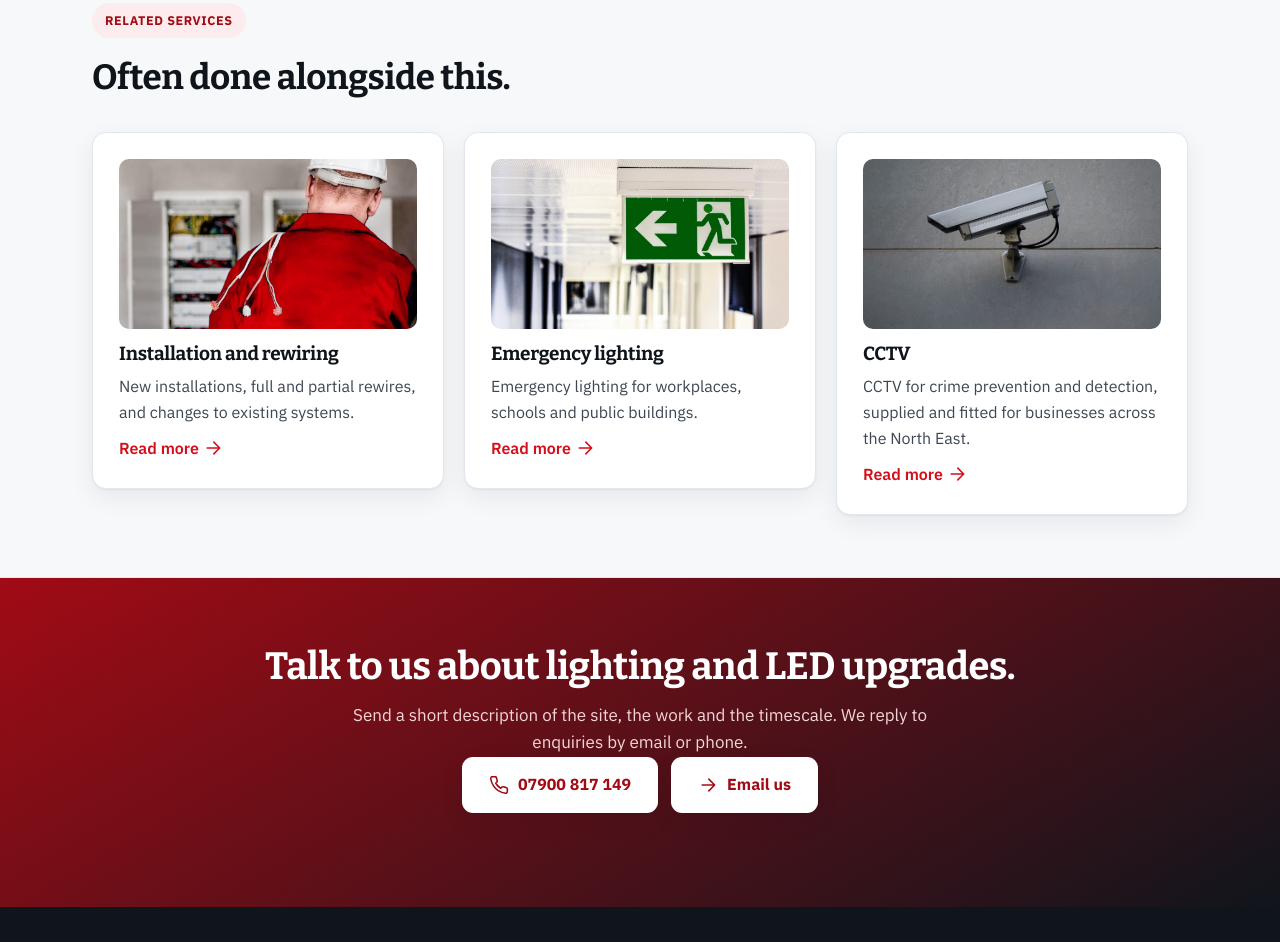
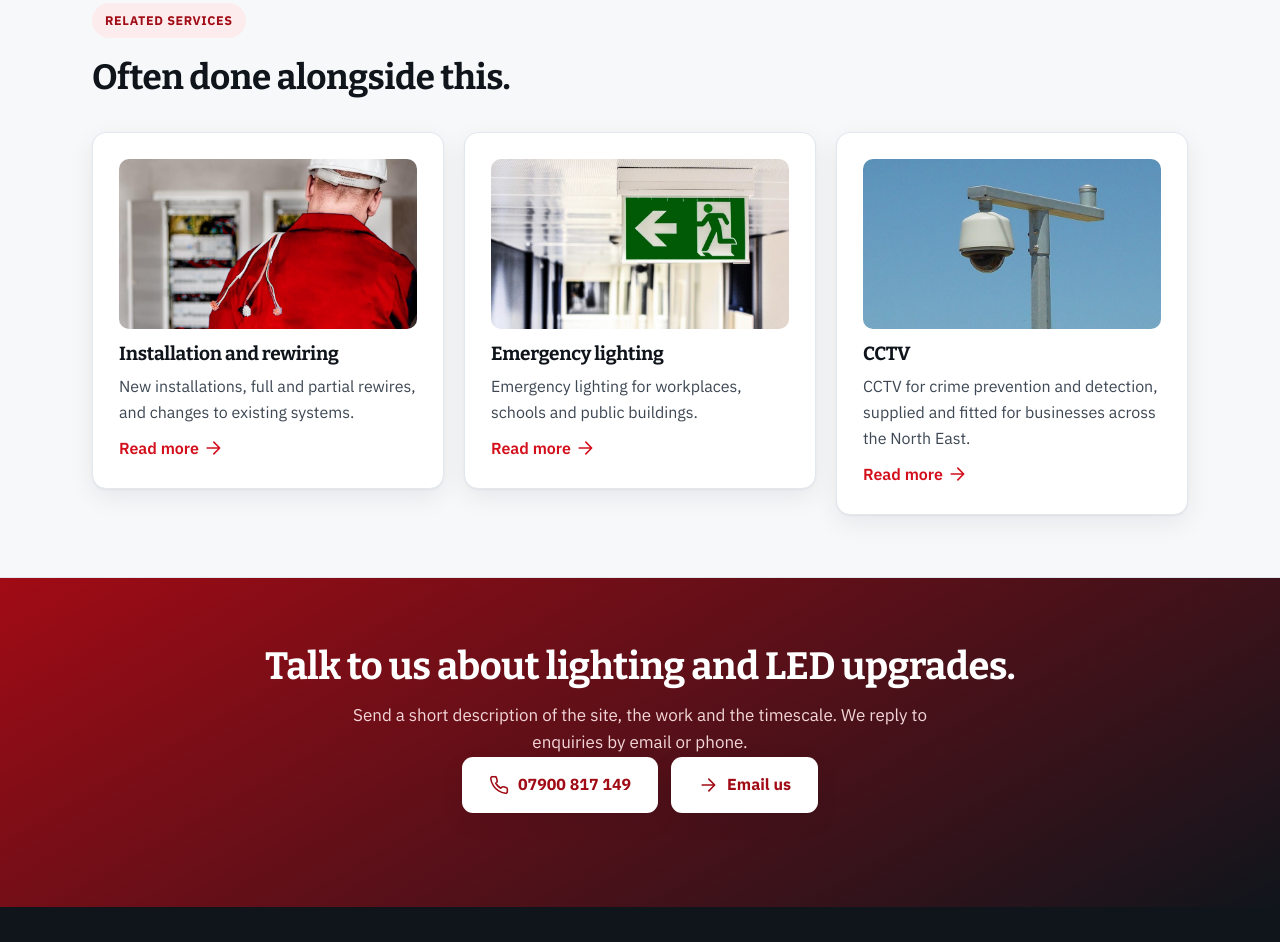
Before and after one commit to andrei170/s-davison-site, a plain HTML site: page lighting.html in a window 1280 px wide. Shown: the part 1555-2497 px from the top of the page. Drawn offline with nearby package versions, Linux system fonts and the light colour scheme.

Commit message:
Build AG1 asset pack

```diff
--- a/lighting.html
+++ b/lighting.html
@@ -236,7 +236,7 @@ a{color:inherit}
 <div class="card"><h3>Questions</h3><div class="qa"><h3>Will LED lighting lower our running costs?</h3><p>The right LED lighting can reduce both energy and maintenance costs. Our proposal sets out what we would fit and why.</p></div><div class="qa"><h3>Do you give an itemised quote?</h3><p>Yes. The quote lists the materials and the installation.</p></div></div></div></div></section>
 <section class="sec alt"><div class="wrap"><div class="shead"><div class="kicker">Related services</div><h2>Often done alongside this.</h2></div><div class="grid3 svcgrid"><a href="electrical-installation-and-rewiring.html"><div class="card"><img class="cthumb" src="assets/stock/installation-red.jpg" width="960" height="639" alt="An electrician in red workwear at a distribution board" loading="lazy"><h3>Installation and rewiring</h3>
 <p>New installations, full and partial rewires, and changes to existing systems.</p><p style="margin-top:10px;color:var(--brand);font-weight:600">Read more <svg class="ic"><use href="#i-arrow"></use></svg></p></div></a><a href="emergency-lighting.html"><div class="card"><img class="cthumb" src="assets/stock/corridor-exit.jpg" width="1024" height="538" alt="Illuminated green running-man emergency exit sign in a corridor" loading="lazy"><h3>Emergency lighting</h3>
-<p>Emergency lighting for workplaces, schools and public buildings.</p><p style="margin-top:10px;color:var(--brand);font-weight:600">Read more <svg class="ic"><use href="#i-arrow"></use></svg></p></div></a><a href="cctv.html"><div class="card"><img class="cthumb" src="assets/stock/cctv.jpg" width="1400" height="933" alt="CCTV camera mounted on a wall" loading="lazy"><h3>CCTV</h3>
+<p>Emergency lighting for workplaces, schools and public buildings.</p><p style="margin-top:10px;color:var(--brand);font-weight:600">Read more <svg class="ic"><use href="#i-arrow"></use></svg></p></div></a><a href="cctv.html"><div class="card"><img class="cthumb" src="assets/stock/cctv-dome.jpg" width="810" height="540" alt="A modern dome CCTV camera" loading="lazy"><h3>CCTV</h3>
 <p>CCTV for crime prevention and detection, supplied and fitted for businesses across the North East.</p><p style="margin-top:10px;color:var(--brand);font-weight:600">Read more <svg class="ic"><use href="#i-arrow"></use></svg></p></div></a></div></div></section>
 <section class="final"><div class="wrap" style="text-align:center"><h2>Talk to us about lighting and LED upgrades.</h2>
 <p class="lede" style="margin:0 auto">Send a short description of the site, the work and the timescale. We reply to enquiries by email or phone.</p>
```
